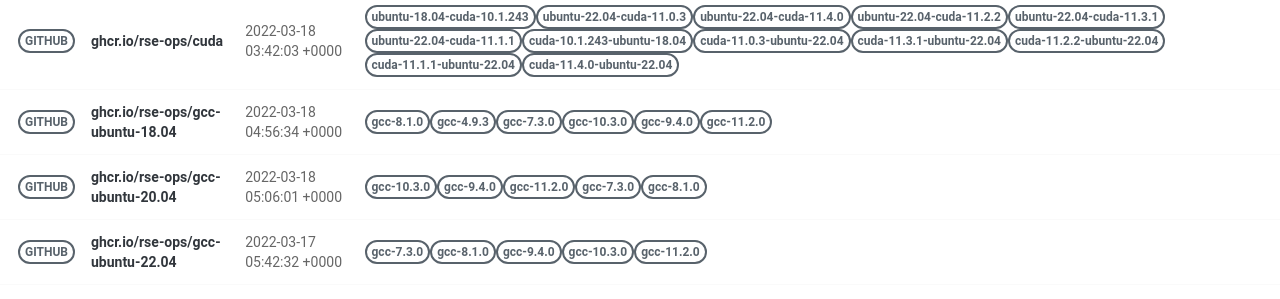
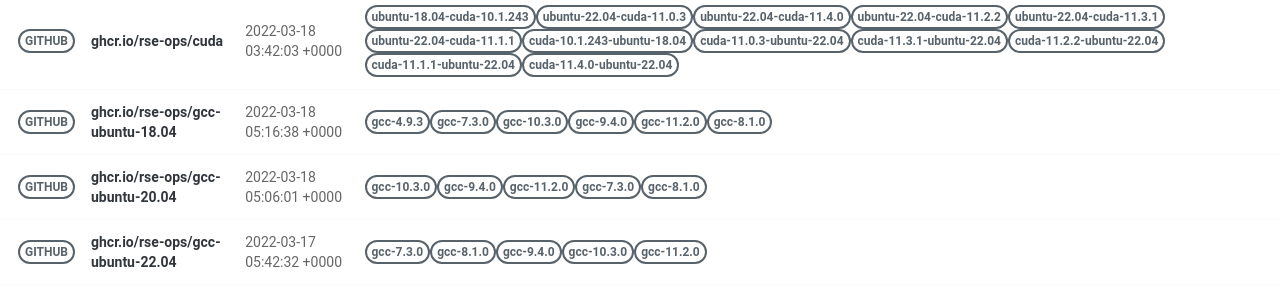
Before and after one commit to rse-ops/docker-images, a Jekyll site: the page built from pages/index.md, in a window 1280 px wide. Shown: the part 502-801 px from the top of the page. Built offline with Jekyll 4.4.1, drawn with Linux system fonts in a browser that asks for light colours; nearby versions of some CDN libraries.

Commit message:
Automated push to update library 2022-03-18

```diff
--- a/_library/ghcr.io-rse-ops-gcc-ubuntu-18.04.md
+++ b/_library/ghcr.io-rse-ops-gcc-ubuntu-18.04.md
@@ -1,14 +1,11 @@
 ---
 layout: container
 name: ghcr.io/rse-ops/gcc-ubuntu-18.04
-updated_at: 2022-03-18 04:56:34.251763
+updated_at: 2022-03-18 05:16:38.445013
 
 
 container_url: https://github.com/orgs/rse-ops/packages/container/package/gcc-ubuntu-18.04
 versions:
- - tag: gcc-8.1.0
-   dockerfile: https://github.com/rse-ops/docker-images/blob/main/ubuntu/gcc/Dockerfile
-   manifest: https://crane.ggcr.dev/manifest/ghcr.io/rse-ops/gcc-ubuntu-18.04:gcc-8.1.0
  - tag: gcc-4.9.3
    dockerfile: https://github.com/rse-ops/docker-images/blob/main/ubuntu/gcc/Dockerfile
    manifest: https://crane.ggcr.dev/manifest/ghcr.io/rse-ops/gcc-ubuntu-18.04:gcc-4.9.3
```
Also changed, not shown: other parts of _library/ghcr.io-rse-ops-gcc-ubuntu-18.04.md (+3 -0 lines).
